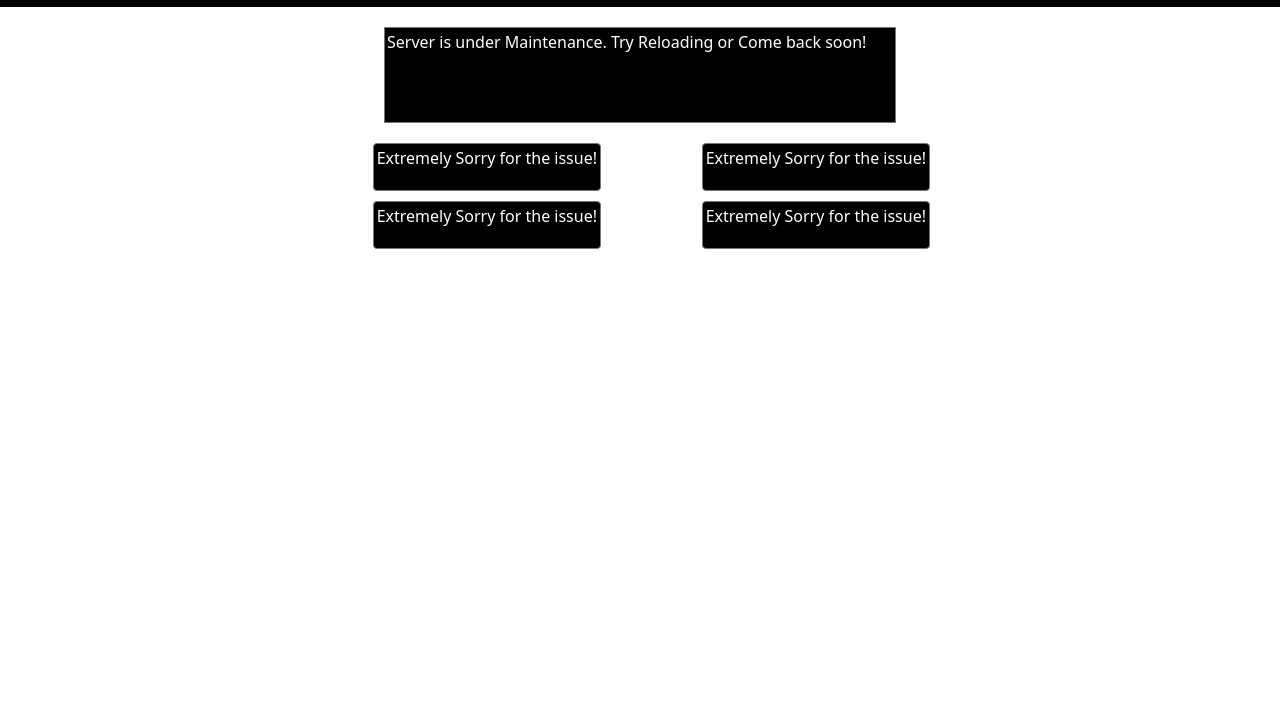
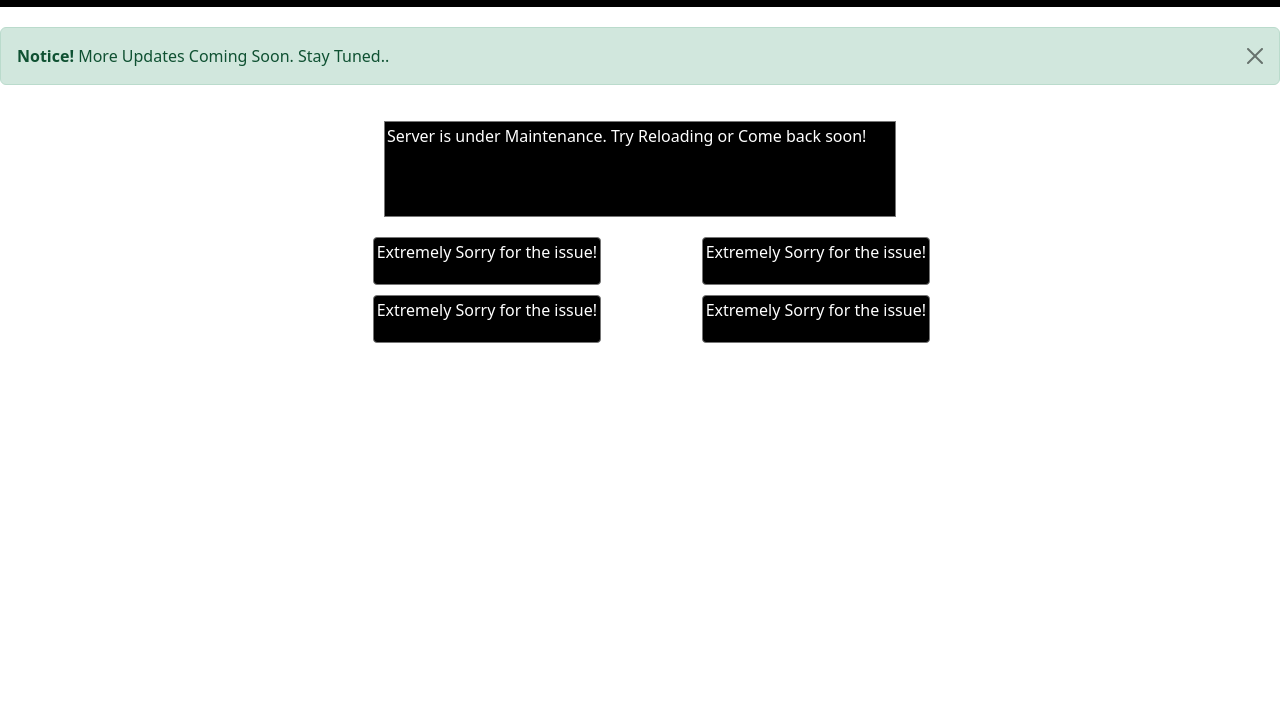
Before and after one commit to sabyasachirakshit/KBC-website, a website: page frontend/index.html in a window 1280 px wide. Shown: the part 73-800 px from the top of the page. Drawn offline with nearby package versions, Linux system fonts and the light colour scheme; no server answers.

Commit message:
update notice added

```diff
--- a/frontend/index.html
+++ b/frontend/index.html
@@ -12,6 +12,10 @@
         <div class="navbar" style="background-color: black; color: white; width: 100%;height: 10vh;display: flex;">
             <h2 class="heading" style="padding-left: 42px;cursor: default;">KBC QUIZ APP</h2>
         </div>
+        <div class="alert alert-success alert-dismissible fade show" role="alert">
+            <strong>Notice!</strong> More Updates Coming Soon. Stay Tuned..
+            <button type="button" class="btn-close" data-bs-dismiss="alert" aria-label="Close"></button>
+          </div>
         <div class="user-question-screen" style="display: flex; justify-content: center;">
                 <textarea id="question-box" readonly style="resize:none; cursor: default; width: 40%; height: 12vh; background-color: black; color: white;"></textarea>
         </div>
```
